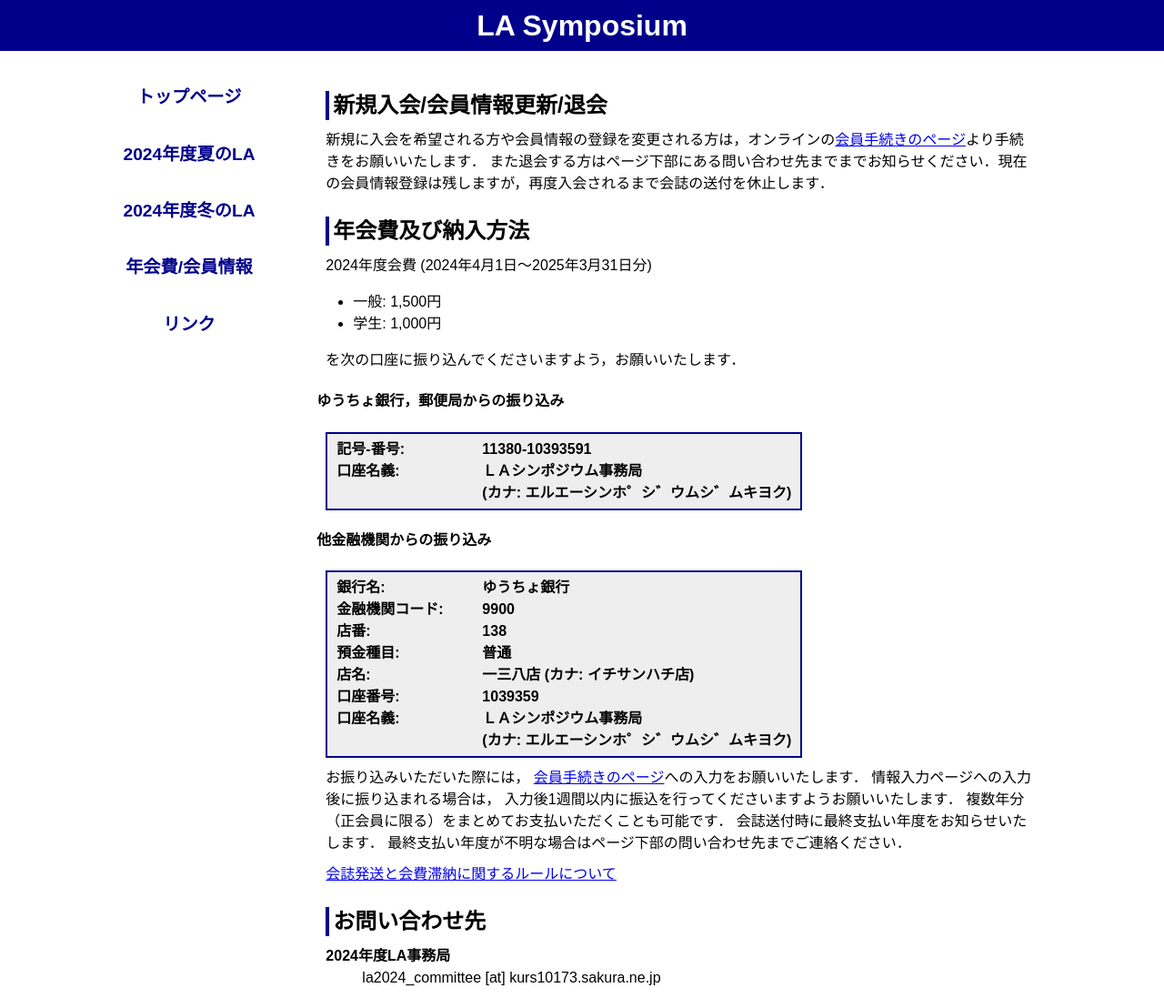
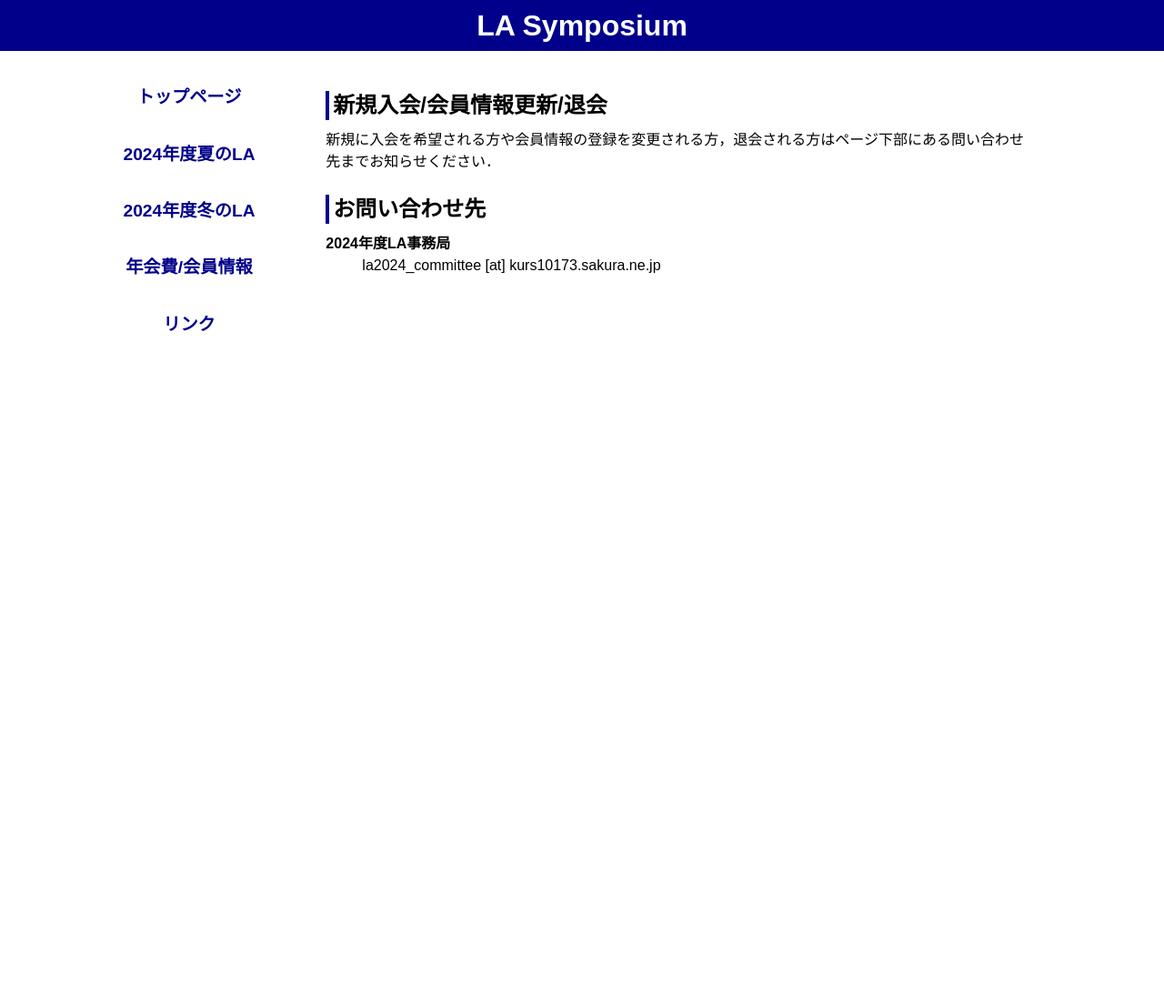
Before and after one commit to ytamura12/la-symposium_test.github.io, a Jekyll site: the page built from members.md, in a window 1280 px wide. Shown: the whole page at 91% size. Built offline with Jekyll 4.4.1, drawn with Linux system fonts in a browser that asks for light colours; after the commit the page ends 900 px from its top, so only the background shows below that; part of the change alters nothing that is shown.

Commit message:
Update members.md

```diff
--- a/members.md
+++ b/members.md
@@ -4,10 +4,12 @@ title: LA Symposium, 年会費/会員情報
 ---
 
 ## 新規入会/会員情報更新/退会
-新規に入会を希望される方や会員情報の登録を変更される方は，オンラインの[会員手続きのページ](https://art.ist.hokudai.ac.jp/LA/kaiin/){:target="_blank"}より手続きをお願いいたします．
-また退会する方はページ下部にある問い合わせ先までまでお知らせください．現在の会員情報登録は残しますが，再度入会されるまで会誌の送付を休止します．
+<!-- 新規に入会を希望される方や会員情報の登録を変更される方は，オンラインの[会員手続きのページ](https://art.ist.hokudai.ac.jp/LA/kaiin/){:target="_blank"}より手続きをお願いいたします．
+また退会する方はページ下部にある問い合わせ先までまでお知らせください．現在の会員情報登録は残しますが，再度入会されるまで会誌の送付を休止します．-->
+新規に入会を希望される方や会員情報の登録を変更される方，退会される方はページ下部にある問い合わせ先までお知らせください．
 
-## 年会費及び納入方法
+
+<!-- ## 年会費及び納入方法
 2024年度会費 (2024年4月1日〜2025年3月31日分)
 
 - 一般: 1,500円
@@ -21,7 +23,7 @@ title: LA Symposium, 年会費/会員情報
 複数年分（正会員に限る）をまとめてお支払いただくことも可能です． 会誌送付時に最終支払い年度をお知らせいたします． 最終支払い年度が不明な場合はページ下部の問い合わせ先までご連絡ください．
 
 [会誌発送と会費滞納に関するルールについて](./rules.html)
-
+-->
 
 
 ## お問い合わせ先
```
